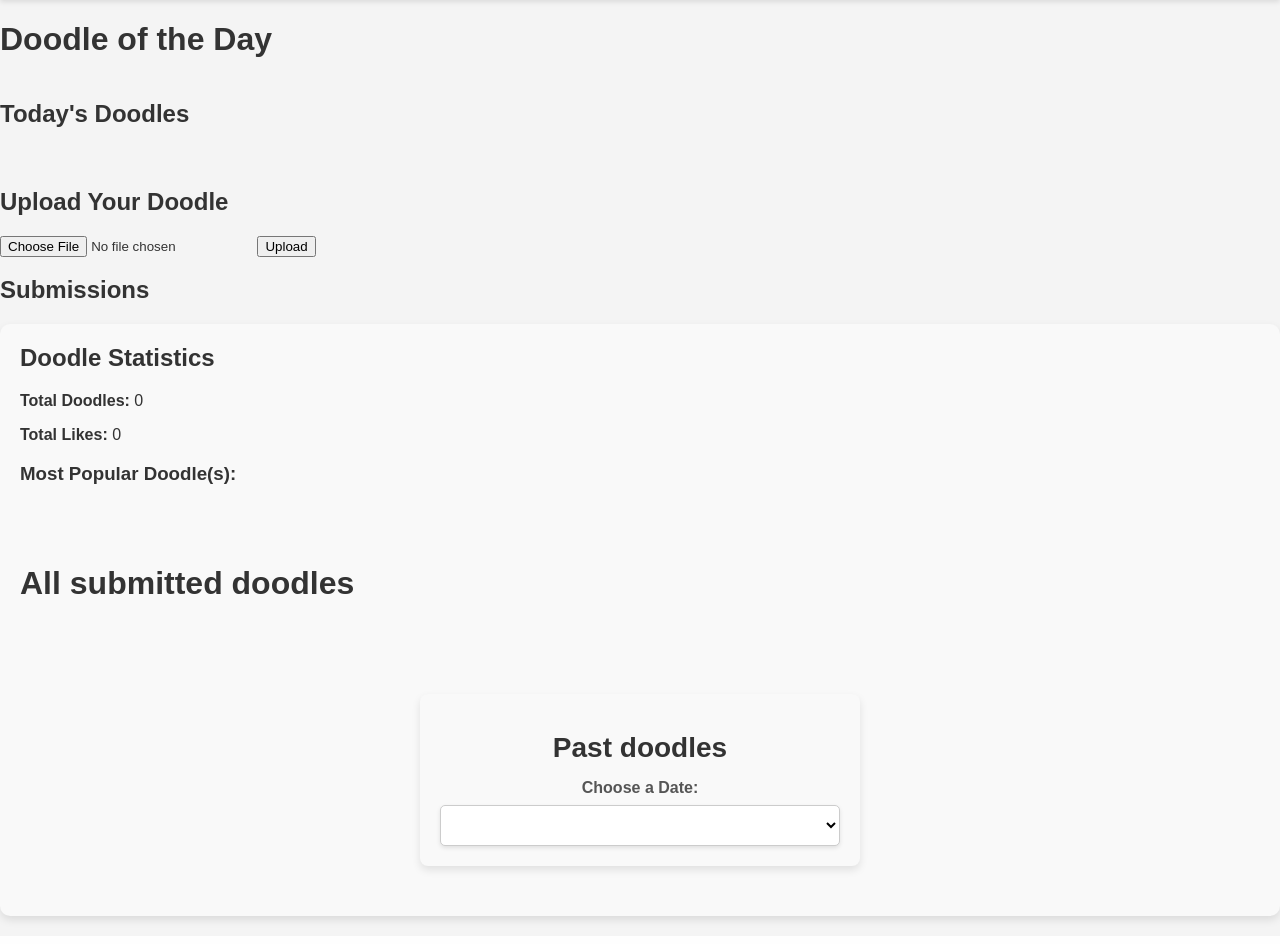
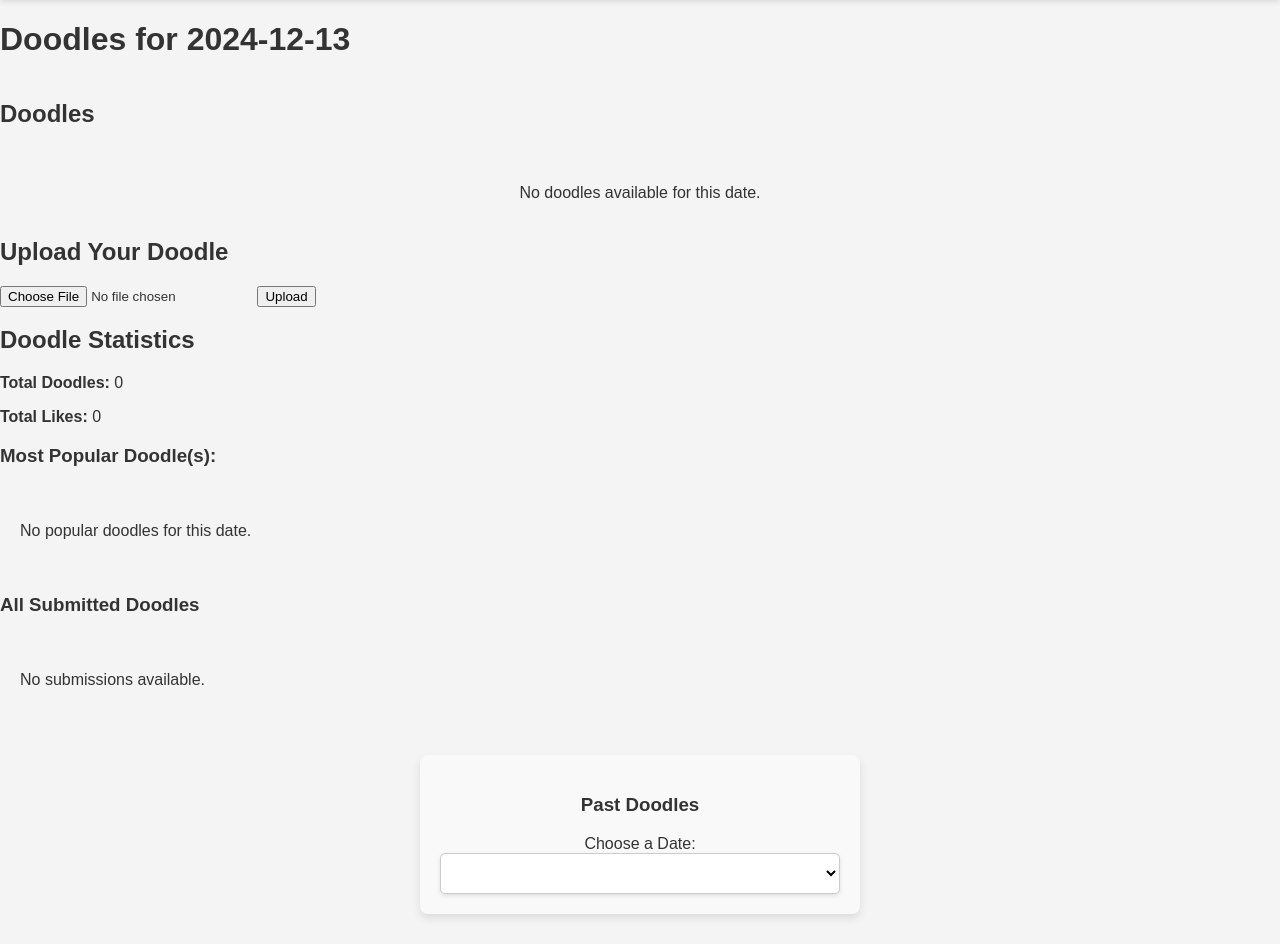
Before and after one commit to Annelaurevov/Concept, a Flask app: page /doodles_by_date/2024-12-13 in a window 1280 px wide. Shown: the part 70-1014 px from the top of the page. Run offline with Flask 3, Linux system fonts and the light colour scheme; a user stored in the database is signed in; lists and menus that the app fills with data are empty.

Commit message:
doodles werkt nu helemaal goed

```diff
--- a/app.py
+++ b/app.py
@@ -7,6 +7,7 @@ from flask import Flask, session, render_template, request, redirect, flash, url
 from flask_session import Session
 from sqlalchemy import create_engine
 from sqlalchemy.orm import scoped_session, sessionmaker
+from sqlalchemy.sql import func
 from werkzeug.security import generate_password_hash, check_password_hash
 from scribble import generate_random_scribble, plot_scribble, generate_daily_scribble
 from datetime import datetime
@@ -431,7 +432,6 @@ def chat():
     except Exception as e:
         return jsonify({"error": str(e)}), 500
 
-from sqlalchemy.sql import func
 
 @app.route("/doodles")
 @login_required
@@ -440,6 +440,15 @@ def doodles():
 
     # Haal doodles van vandaag op
     todays_doodles = Doodle.query.filter(Doodle.date == today).all()
+
+    if not todays_doodles:
+        # Geen doodle vandaag? Genereer een nieuwe
+        filename = generate_daily_scribble()
+        new_doodle = Doodle(filename=filename, date=today)
+        db.session.add(new_doodle)
+        db.session.commit()
+        todays_doodles = [new_doodle]
+
 
     # Bereken likes per submission met JOIN en GROUP BY
     submissions = (
@@ -465,15 +474,20 @@ def doodles():
     # Haal alle likes van de huidige gebruiker op
     user_likes = {like.doodle_id for like in Like.query.filter_by(user_id=session['user_id']).all()}
 
+    # Haal alle unieke datums op
+    all_dates = db.session.query(Doodle.date).distinct().order_by(Doodle.date.desc()).all()
+
+
     return render_template(
         "doodles.html",
+        today = today,
         todays_doodles=todays_doodles,
         submissions=submissions,
         total_likes=total_likes,
         most_liked_doodles=most_liked_doodles,
-        user_likes=user_likes
+        user_likes=user_likes,
+        all_dates=all_dates
     )
-
 
 @app.route("/upload_doodle", methods=["POST"])
 @login_required
@@ -534,7 +548,6 @@ def like_doodle(doodle_id):
 @app.route("/doodles_by_date/<date>")
 @login_required
 def doodles_by_date(date):
-    # Converteer de string naar een datumobject
     try:
         selected_date = datetime.strptime(date, "%Y-%m-%d").date()
     except ValueError:
@@ -542,67 +555,42 @@ def doodles_by_date(date):
         return redirect(url_for("doodles"))
 
     # Haal doodles van de geselecteerde datum op
-    selected_doodles = (
-        Doodle.query
-        .filter(Doodle.date == selected_date)
-        .all()
-    )
+    selected_doodles = Doodle.query.filter(Doodle.date == selected_date).all()
 
     # Bereken totaal aantal likes per doodle
     submissions = (
         db.session.query(UserDoodle, func.count(Like.id).label("like_count"))
         .join(Doodle, Doodle.id == UserDoodle.doodle_id)
         .outerjoin(Like, Like.doodle_id == UserDoodle.id)
-        .filter(Doodle.date == selected_date)  # Alleen doodles van de geselecteerde datum
-        .group_by(UserDoodle)
+        .filter(Doodle.date == selected_date)
+        .group_by(UserDoodle.id)
         .all()
     )
 
-    # Bereken totaal aantal likes voor de geselecteerde datum
+    # Bereken totaal aantal likes
     total_likes = sum([like_count for _, like_count in submissions])
 
-    # Haal de meest gelikete doodle(s) van de geselecteerde datum op
+    # Bereken de meest gelikete doodle(s)
     max_likes = max([like_count for _, like_count in submissions], default=0)
-    most_liked_doodles = [submission for submission, like_count in submissions if like_count == max_likes]
+    most_liked_doodles = [
+        {"doodle": submission, "like_count": like_count}
+        for submission, like_count in submissions
+        if like_count == max_likes
+    ]
 
-    # Haal alle unieke datums op voor de dropdown
+    # Haal alle unieke datums op
     all_dates = db.session.query(Doodle.date).distinct().order_by(Doodle.date.desc()).all()
-
-    # Haal alle likes van de huidige gebruiker op
-    user_likes = {like.doodle_id for like in Like.query.filter_by(user_id=session['user_id']).all()}
 
     return render_template(
         "doodles.html",
+        today=selected_date,
         todays_doodles=selected_doodles,
         submissions=submissions,
         total_likes=total_likes,
         most_liked_doodles=most_liked_doodles,
-        user_likes=user_likes,
-        all_dates=all_dates,
+        user_likes={like.doodle_id for like in Like.query.filter_by(user_id=session['user_id']).all()},
+        all_dates=all_dates
     )
-
-@app.route("/comment/<int:doodle_id>", methods=["POST"])
-@login_required
-def comment_doodle(doodle_id):
-    doodle = UserDoodle.query.get(doodle_id)
-    if not doodle:
-        return jsonify({"error": "Doodle niet gevonden"}), 404
-
-    comment_text = request.form.get("comment")
-    new_comment = DoodleComment(
-        doodle_id=doodle_id,
-        user_id=session["user_id"],
-        text=comment_text
-    )
-    db.session.add(new_comment)
-    db.session.commit()
-    return jsonify({"message": "Comment toegevoegd!"}), 200
-
-@app.route("/leaderboard")
-def leaderboard():
-    top_doodles = UserDoodle.query.order_by(desc(UserDoodle.likes)).limit(10).all()
-    return render_template("leaderboard.html", doodles_user=top_doodles)
-
 
 
 if __name__ == "__main__":
--- a/templates/doodles.html
+++ b/templates/doodles.html
@@ -4,9 +4,11 @@
 
 {% block main %}
 <div class="doodles-container">
-    <h1>Doodle of the Day</h1>
+    <!-- Titel aangepast aan de geselecteerde datum -->
+    <h1>Doodles for {{ today }}</h1>
+
     <div class="daily-doodles">
-        <h2>Today's Doodles</h2>
+        <h2>Doodles</h2>
         <div class="doodle-list">
             {% for doodle in todays_doodles %}
             <div class="doodle-item">
@@ -15,6 +17,8 @@
                     alt="Doodle {{ doodle.id }}">
                 <a href="{{ url_for('static', filename='doodles/' + doodle.filename) }}" download>Download</a>
             </div>
+            {% else %}
+            <p>No doodles available for this date.</p>
             {% endfor %}
         </div>
     </div>
@@ -25,8 +29,6 @@
         <button type="submit">Upload</button>
     </form>
 
-    <h2>Submissions</h2>
-    <div class="stats">
     <h2>Doodle Statistics</h2>
     <p><strong>Total Doodles:</strong> {{ submissions | length }}</p>
     <p><strong>Total Likes:</strong> {{ total_likes }}</p>
@@ -35,25 +37,19 @@
     <div class="art-gallery">
         {% for doodle in most_liked_doodles %}
         <div class="doodle-item">
-                <!-- Juiste verwijzing naar de afbeelding van de doodle -->
-                <img src="{{ url_for('static', filename='doodles_user/' ~ doodle.doodle.filename) }}"
+            <img src="{{ url_for('static', filename='doodles_user/' + doodle.doodle.filename) }}"
                  alt="Most Liked Doodle" style="max-width: 200px;">
-
-                <!-- Downloadlink -->
-                <a href="{{ url_for('static', filename='doodles_user/' ~ doodle.doodle.filename) }}" download>
+            <a href="{{ url_for('static', filename='doodles_user/' + doodle.doodle.filename) }}" download>
                 Download
             </a>
-
-                <!-- Aantal likes -->
             <p><strong>Likes:</strong> {{ doodle.like_count }}</p>
         </div>
+        {% else %}
+        <p>No popular doodles for this date.</p>
         {% endfor %}
     </div>
 
-
-
-
-        <h1>All submitted doodles</h1>
+    <h3>All Submitted Doodles</h3>
     <div class="art-gallery">
         {% for submission, like_count in submissions %}
         <div class="art-card">
@@ -67,26 +63,25 @@
                 </button>
             </form>
         </div>
+        {% else %}
+        <p>No submissions available.</p>
         {% endfor %}
     </div>
 
     <div class="date-selection-container">
-        <h1>Past doodles</h1>
-        <div class="dropdown-container">
-            <form method="GET" action="{{ url_for('doodles_by_date', date='') }}">
-                <label for="date-select" class="date-label">Choose a Date:</label>
+        <h3>Past Doodles</h3>
+        <form method="GET">
+            <label for="date-select">Choose a Date:</label>
             <select id="date-select" name="date" onchange="window.location.href=this.value;">
                 {% for date in all_dates %}
                 <option value="{{ url_for('doodles_by_date', date=date[0]) }}"
-                        {% if date[0] == todays_doodles[0].date %}selected{% endif %}>
+                        {% if date[0] == today %}selected{% endif %}>
                     {{ date[0] }}
                 </option>
                 {% endfor %}
             </select>
         </form>
     </div>
-    </div>
-
 
 </div>
 {% endblock %}
```
Also changed, not shown: templates/doodles_by_date.html (renamed from templates/doodle_by_date.html, +14 -5 lines), instance/users.db, static/doodles/doodle_2024-12-16.png (added), static/doodles_user/20241216_104603_doodle_2024-12-16 piet.png (added), 4 other files. Lines whose indentation alone changed are shown as unchanged.
